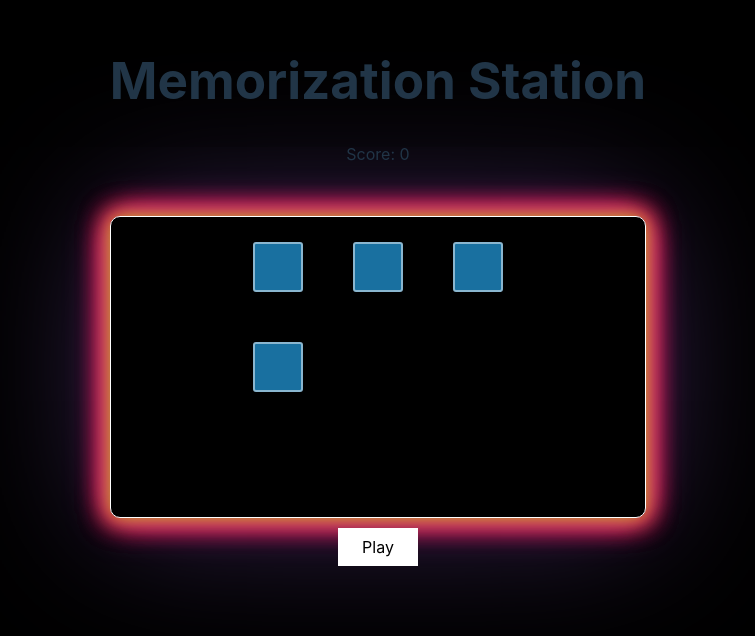
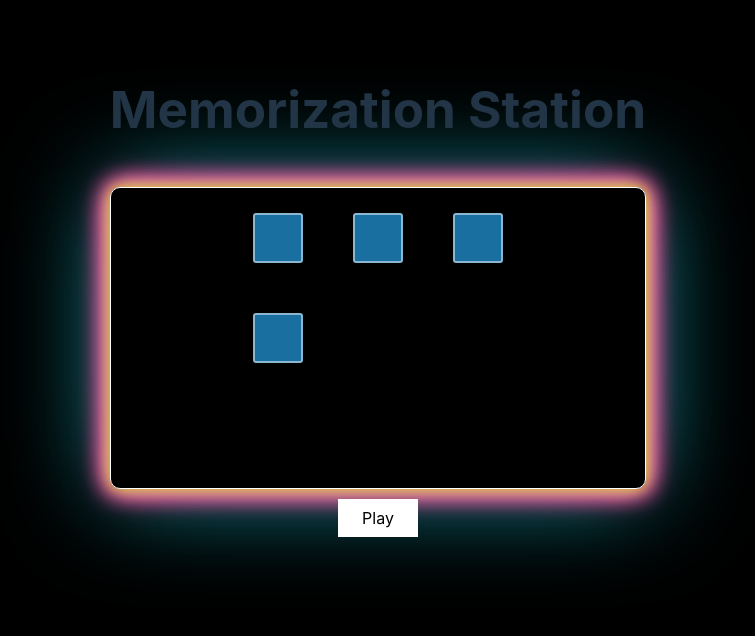
Before and after one commit to TAB-Games/ReactMemoryGame, a React (Vite) app: page / in a window 1280 px wide. Shown: the part 108-744 px from the top of the page, without its empty margins (262-1017 px from the left). Built offline with nearby package versions, Linux system fonts and the light colour scheme.

Commit message:
generate random sequence on play

```diff
--- a/src/App.jsx
+++ b/src/App.jsx
@@ -3,36 +3,21 @@ import "./App.css";
 import GameBoard from "./components/GameBoard";
 import { PlayBtn } from "./components/PlayBtn";
 import Score from "./components/Score";
+import { generateRandomSequence } from "./utils/utils";
+import {
+  CurrentSequenceProvider,
+  useCurrentSequence,
+} from "./components/CurrentSequenceContext";
 
 function App() {
-  const [currentSequence, setCurrentSequence] = useState([]); // flashing tiles
-  const [userInput, setUserInput] = useState([]); // keeps track of what user types
-  const [score, setScore] = useState(0); // score starts at 0
-  const [sequenceLength, setSequenceLength] = useState(2); // sequence starts at 2
-  const [numTiles, setNumTiles] = useState(4);
-  const [level, setLevel] = useState(1);
-
-  useEffect(() => {
-    // Logic to generate random flashing sequence for current level
-    // Update flashingTiles state accordingly
-  }, [level]);
-
-  const handleTileClick = (id) => {
-    // Logic to handle user input when clicking on a tile
-    // Update userInput state accordingly
-  };
-
-  const handleNextLevel = () => {
-    // Logic to handle advancing to the next level
-    // Update level and score states accordingly
-  };
-
   return (
     <div>
       <h1>Memorization Station</h1>
-      <Score value={score} />
-      <GameBoard numTiles={numTiles} />
-      <PlayBtn />
+      <CurrentSequenceProvider>
+        {/* <Score value={score} /> */}
+        <GameBoard />
+        <PlayBtn />
+      </CurrentSequenceProvider>
     </div>
   );
 }
--- /dev/null
+++ b/src/components/CurrentSequenceContext.jsx
@@ -0,0 +1,17 @@
+import React, { createContext, useContext, useState } from "react";
+
+const CurrentSequenceContext = createContext();
+
+export const CurrentSequenceProvider = ({ children }) => {
+  const [currentSequence, setCurrentSequence] = useState([]);
+
+  return (
+    <CurrentSequenceContext.Provider
+      value={{ currentSequence, setCurrentSequence }}
+    >
+      {children}
+    </CurrentSequenceContext.Provider>
+  );
+};
+
+export const useCurrentSequence = () => useContext(CurrentSequenceContext);
--- a/src/components/GameBoard.jsx
+++ b/src/components/GameBoard.jsx
@@ -1,7 +1,28 @@
+import React, { useState, useEffect } from "react";
+
 import { Tile } from "./Tile";
 import { generateRandomId } from "../utils/utils";
+import { useCurrentSequence } from "./CurrentSequenceContext";
+import { generateRandomSequence } from "../utils/utils";
 
-function GameBoard({ numTiles }) {
+function GameBoard() {
+  const { currentSequence, setCurrentSequence } = useCurrentSequence();
+  const [userInput, setUserInput] = useState([]); // keeps track of what user types
+  const [score, setScore] = useState(0); // score starts at 0
+  const [sequenceLength, setSequenceLength] = useState(2); // sequence starts at 2
+  const [numTiles, setNumTiles] = useState(4);
+  const [level, setLevel] = useState(0);
+
+  useEffect(() => {
+    // Logic to generate random flashing sequence for current level
+    // Update flashingTiles state accordingly
+  }, [level]);
+
+  const handleTileClick = (clickedIndex) => {
+    // Logic to handle user input when clicking on a tile
+    // Update userInput state accordingly
+  };
+
   function createTiles() {
     let tileArr = [];
     for (let i = 0; i < numTiles; i++) {
--- a/src/components/PlayBtn.jsx
+++ b/src/components/PlayBtn.jsx
@@ -1,3 +1,16 @@
+import { useCurrentSequence } from "./CurrentSequenceContext";
+import { generateRandomSequence } from "../utils/utils";
+
 export const PlayBtn = () => {
-  return <div className="play-btn">Play</div>;
+  const { currentSequence, setCurrentSequence } = useCurrentSequence();
+
+  function handlePlay() {
+    setCurrentSequence(generateRandomSequence(2, 4));
+  }
+
+  return (
+    <div className="play-btn" onClick={handlePlay}>
+      Play
+    </div>
+  );
 };
--- a/src/utils/utils.jsx
+++ b/src/utils/utils.jsx
@@ -2,10 +2,11 @@ export const generateRandomId = () => {
   return Math.random().toString(36).slice(2, 11);
 };
 
-export const generateRandomSequence = (lengthOfSequence) => {
-  currentSequence = [];
+export const generateRandomSequence = (lengthOfSequence, numberOfTiles) => {
+  let currentSequence = [];
   for (let i = 0; i < lengthOfSequence; i++) {
     currentSequence.push(Math.floor(Math.random() * numberOfTiles));
   }
+  console.log("Current Sequence:", ...currentSequence);
   return currentSequence;
 };
```
